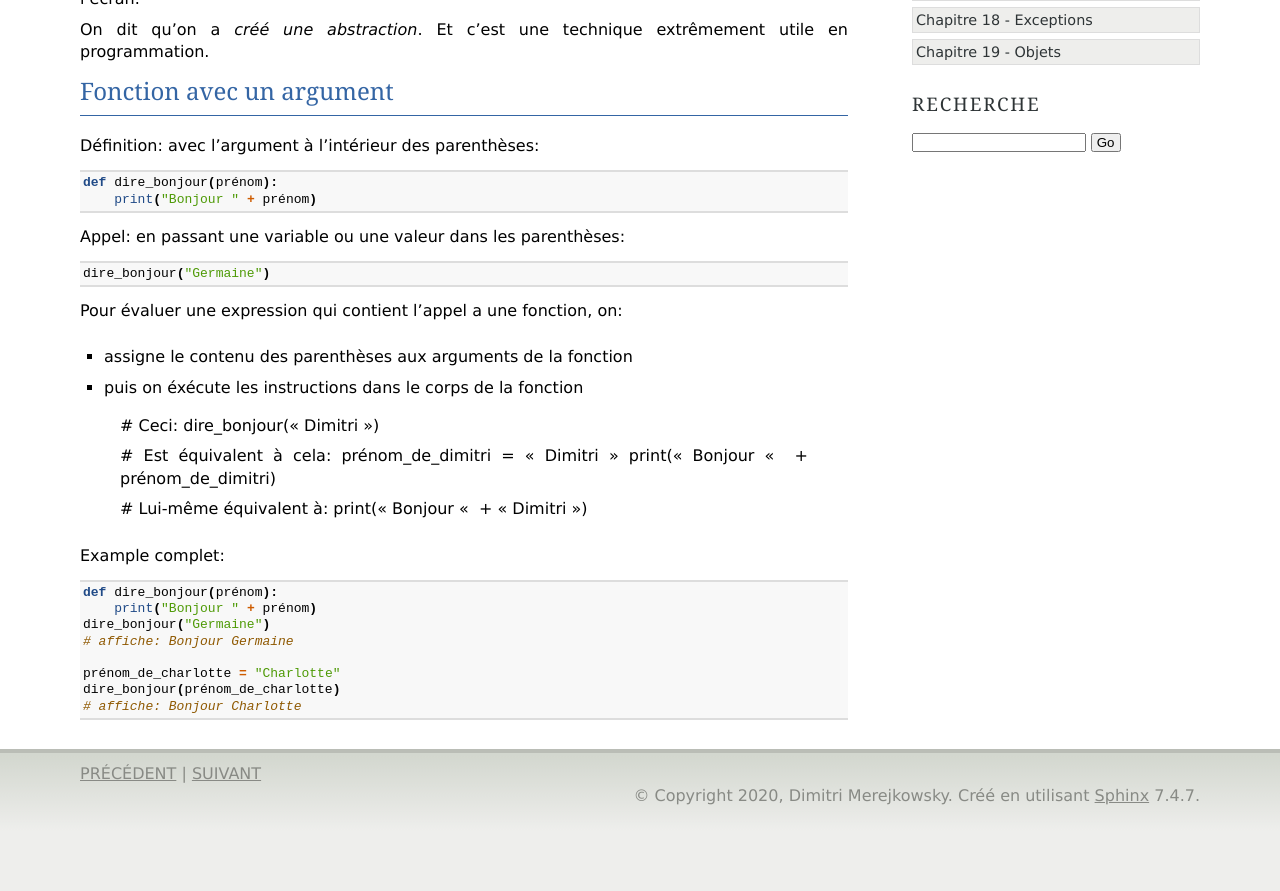
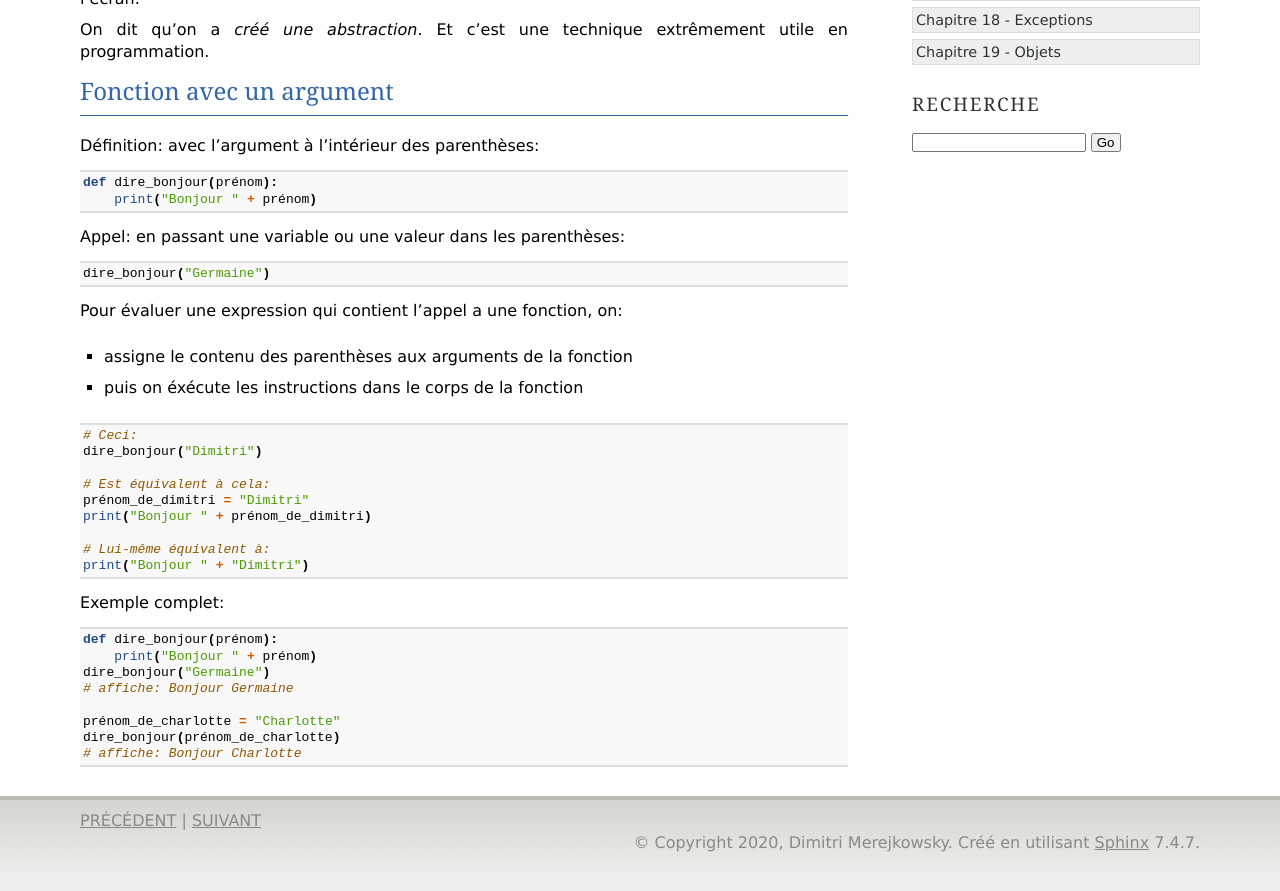
Before and after one commit to gruiick/cours-python, a Sphinx documentation site: the page built from cours/source/05-fonctions-01/01-functions.rst, in a window 1280 px wide and 900 px high, scrolled down 786 px. Shown: the top 891 px of the window. Built offline with Sphinx 7.4.7, drawn with Linux system fonts in a browser that asks for light colours; before the commit the page ends 1639 px from its top, so only the background shows below that.

Commit message:
Corrections sur le chapitre 5

```diff
--- a/cours/source/05-fonctions-01/01-functions.rst
+++ b/cours/source/05-fonctions-01/01-functions.rst
@@ -59,6 +59,8 @@ Pour évaluer une expression qui contient l'appel a une fonction, on:
 * assigne le contenu des parenthèses aux arguments de la fonction
 * puis on éxécute les instructions dans le corps de la fonction
 
+.. code-block::
+
     # Ceci:
     dire_bonjour("Dimitri")
 
@@ -69,7 +71,7 @@ Pour évaluer une expression qui contient l'appel a une fonction, on:
     # Lui-même équivalent à:
     print("Bonjour " + "Dimitri")
 
-Example complet::
+Exemple complet::
 
 
     def dire_bonjour(prénom):
```
